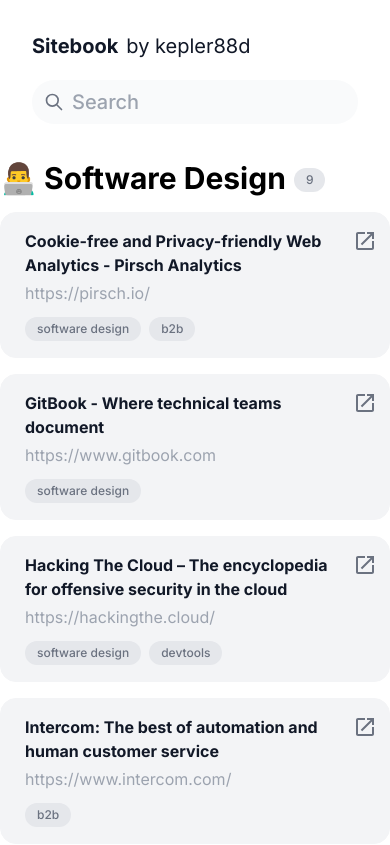
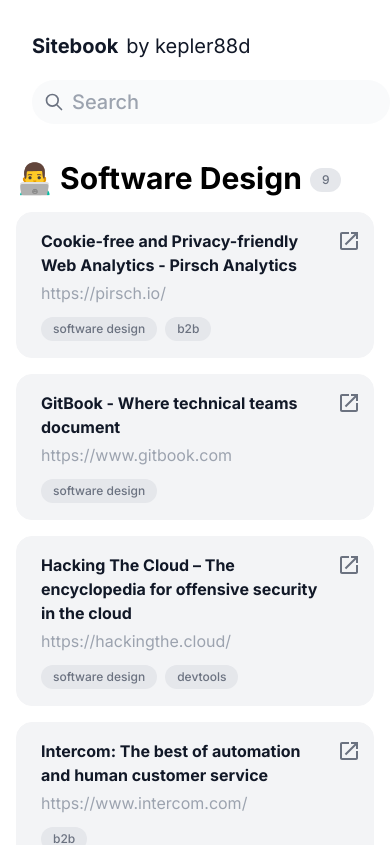
Before and after one commit to egor-baranov/sitebook, a Next.js app: page / in a window 390 px wide. Shown: the top 845 px of the page. Built offline with nearby package versions, Linux system fonts and the light colour scheme.

Commit message:
fixed paddings again

```diff
--- a/components/SearchBar.tsx
+++ b/components/SearchBar.tsx
@@ -8,7 +8,7 @@
 
     return (
 
-        <form className={isMobile ? "w-full fixed top-16 bg-white flex flex-row justify-center px-8": "w-full fixed top-0 bg-white flex flex-row justify-center px-40"  }>
+        <form className={isMobile ? "w-full fixed top-16 bg-white flex flex-row justify-center px-4": "w-full fixed top-0 bg-white flex flex-row justify-center px-24"  }>
             {/*<label htmlFor="default-search"*/}
             {/*       className="mb-2 text-sm font-medium text-gray-900 sr-only dark:text-white">Search</label>*/}
             <div className={isMobile ? "relative w-full justify-center" : "relative w-full justify-center"}>
--- a/pages/index.tsx
+++ b/pages/index.tsx
@@ -94,7 +94,7 @@
         .filter(v => v[1].length > 0)
 
     return (
-        <div className="mt-32">
+        <div className={isMobile ? "mt-32 px-4" : "mt-32 px-16"}>
             <SearchBar isMobile={isMobile} inputHandler={handleChange} searchInput={searchInput}/>
 
             <MainLayout>
```
